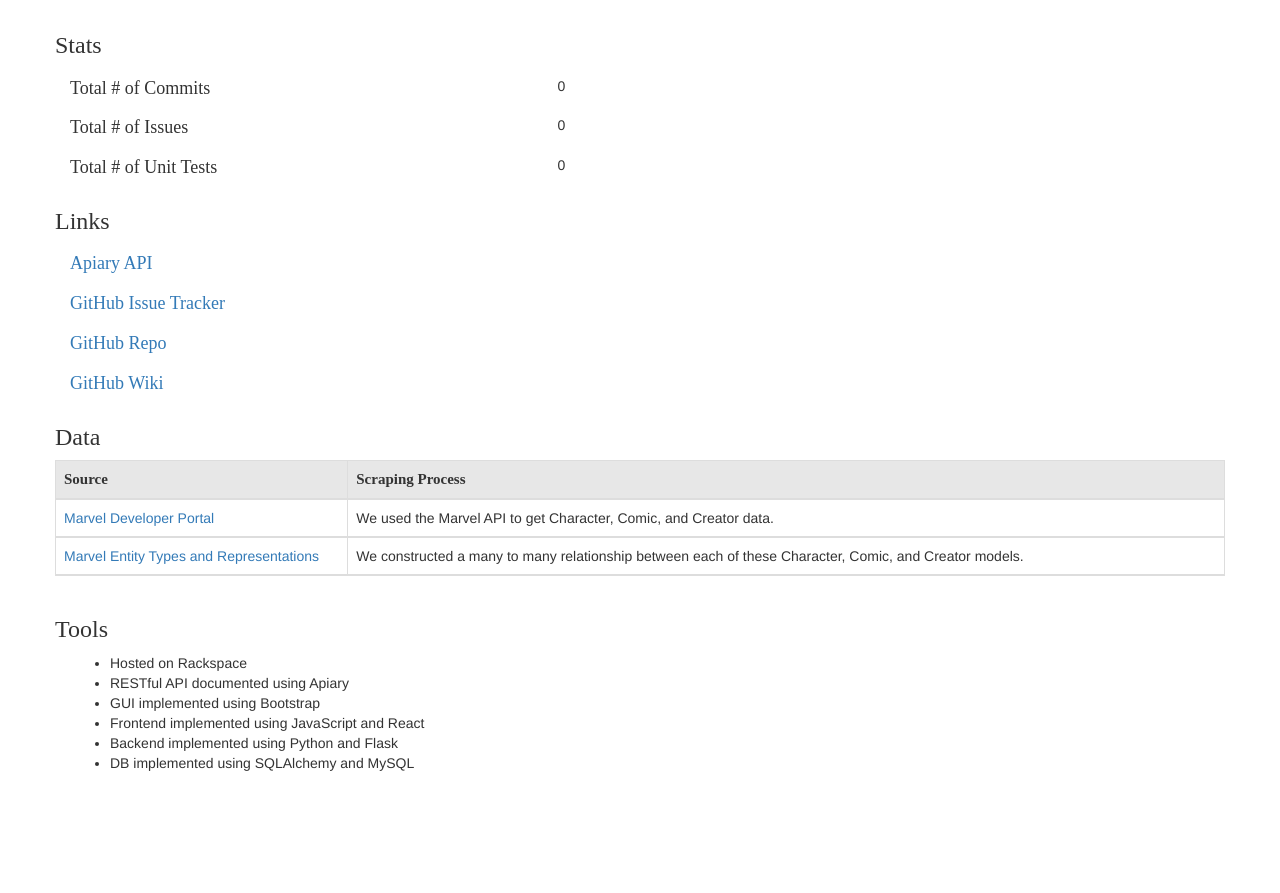
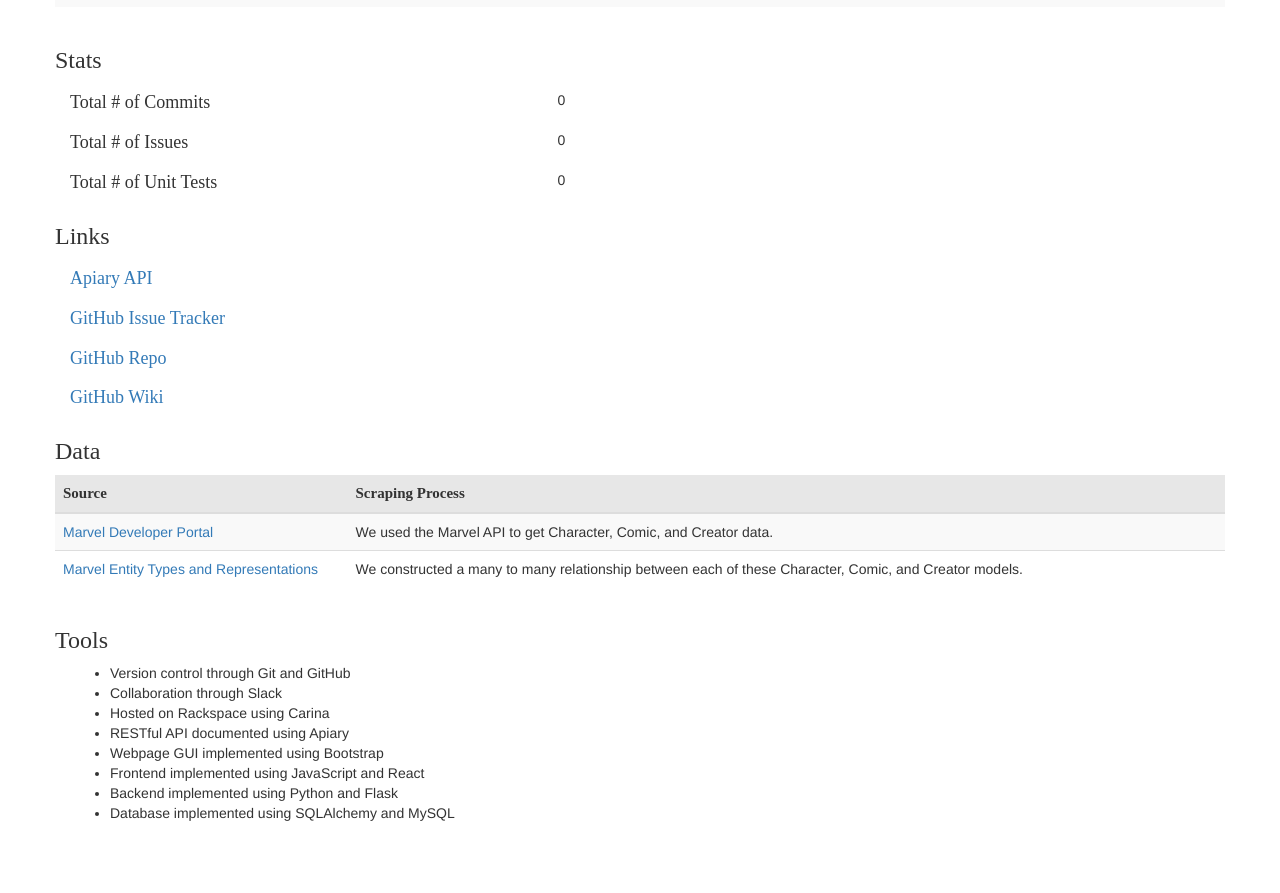
Before and after one commit to nicorobo/cs373-idb, a Flask app: page /about in a window 1280 px wide. Shown: the part 1196-2089 px from the top of the page. Before the commit the page ends 1967 px from the top, so only its background shows below. Run offline with Flask 2, Linux system fonts and the light colour scheme; some libraries are stand-ins or nearby versions; some web fonts are replaced.

Commit message:
Reformatted about.html; fixes broken About link. Fixes #16

```diff
--- a/app/templates/about.html
+++ b/app/templates/about.html
@@ -24,7 +24,7 @@
 				</div>
 				<ul class="nav navbar-nav">
 					<li class="active"><a href="/">Home <span class="sr-only">(current)</span></a></li>
-					<li><a href="/">About</a></li>
+					<li><a href="/about">About</a></li>
 				</ul>
 				<!-- Collect the nav links, forms, and other content for toggling -->
 				<div class="collapse navbar-collapse" id="bs-example-navbar-collapse-1">
@@ -46,8 +46,8 @@
 			<h3>Members</h3>
 		</div>
 		<div class = "row">
-			<div class = "table-responsive">
-				<table class = "table table-bordered">
+			<div class = "table">
+				<table class = "table table-striped">
 					<thead>
 						<tr>
 							<th class="col-xs-1">Name</th>
@@ -58,9 +58,11 @@
 							<th class="col-xs-1"># of Issues</th>
 							<th class="col-xs-1"># of Unit Tests</th>
 						</tr>
+					</thead>
+					<tbody>
 						<tr>
 							<td>Nick Roberts</td>
-							<td><img src="https://avatars2.githubusercontent.com/u/9059787?v=3&s=460" height="180" width="180" class="img-thumbnail"></td>
+							<td><img src="https://avatars0.githubusercontent.com/u/9059787?v=3&s=400" height="180" width="180" class="img-thumbnail"></td>
 							<td>I'm a senior with a passion for web development and the outdoors. I hope to merge the two and create tech for outdoor enthusiasts. I grew up in a suburb just North of Austin called Cedar Park. In my free time I climb and work on personal projects, and I'm excited to pursue these both after graduation!</td>
 							<td></td>
 							<td>0</td>
@@ -81,9 +83,13 @@
 						</tr>
 						<tr>
 							<td>Nathan Hotz</td>
-							<td><img src="NickPhoto.jpg" height="180" width="180" class="img-thumbnail"></td>
-							<td>Despite that I dislike hot weather, I was born an Austinite. I attended Patton Elementary, Clint Small Middle School, and S. F. Austin High School. I was a member of Boy Scout Troop 448, in which I achieved Eagle Rank. My eagle project was to design and build a rainwater collection system for Clint Small Middle school. While in middle and early high school, I passed time by creating games on the RPG Maker 2000. I began experimenting with C++ in my late high school years before attending the University of Texas at Austin.</td>
-							<td></td>
+							<td><img src="https://avatars0.githubusercontent.com/u/10901631?v=3&s=400" height="180" width="180" class="img-thumbnail"></td>
+							<td>Despite that I dislike hot weather, I was born an Austinite. I attended Patton Elementary, Clint Small Middle School,
+								and S. F. Austin High School. I was a member of Boy Scout Troop 448, in which I achieved Eagle Rank. My eagle project was
+								to design and build a rainwater collection system for Clint Small Middle school. While in middle and early high school,
+								I passed time by creating games on the RPG Maker 2000. I began experimenting with C++ in my late high school years before
+								attending the University of Texas at Austin. My interests include intelligence, physics, and philosophy.</td>
+							<td>About page design</td>
 							<td>0</td>
 							<td>0</td>
 							<td>0</td>
@@ -106,6 +112,7 @@
 							<td>0</td>
 							<td>0</td>
 						</tr>
+					<tbody>
 				</table>
 			</div>
 		</div>
@@ -137,6 +144,7 @@
 				<h5>0</h5>
 			</div>
 		</div>
+
 		<div class = "row">
 			<h3>Links</h3>
 		</div>
@@ -165,13 +173,15 @@
 			<h3>Data</h3>
 		</div>
 		<div class = "row">
-			<div class = "table-responsive">
-				<table class = "table table-bordered">
+			<div class = "table">
+				<table class = "table table-striped">
 					<thead>
 						<tr>
 							<th class="col-xs-3">Source</th>
 							<th class="col-xs-9">Scraping Process</th>
 						</tr>
+					</thead>
+					<tbody>
 						<tr>
 							<td><a href="http://developer.marvel.com/">Marvel Developer Portal</a></td>
 							<td>We used the Marvel API to get Character, Comic, and Creator data.</td>
@@ -180,7 +190,7 @@
 							<td><a href="http://developer.marvel.com/documentation/entity_types">Marvel Entity Types and Representations</a></td>
 							<td>We constructed a many to many relationship between each of these Character, Comic, and Creator models.</td>
 						</tr>
-					</thead>
+					</tbody>
 				</table>
 			</div>
 		</div>
@@ -191,12 +201,14 @@
 		<div class = "row">
 			<div class = "col-xs-12">
 				<ul>
-					<li>Hosted on Rackspace</li>
+					<li>Version control through Git and GitHub</li>
+					<li>Collaboration through Slack</li>
+					<li>Hosted on Rackspace using Carina</li>
 					<li>RESTful API documented using Apiary</li>
-					<li>GUI implemented using Bootstrap</li>
+					<li>Webpage GUI implemented using Bootstrap</li>
 					<li>Frontend implemented using JavaScript and React</li>
 					<li>Backend implemented using Python and Flask</li>
-					<li>DB implemented using SQLAlchemy and MySQL</li>
+					<li>Database implemented using SQLAlchemy and MySQL</li>
 				</ul>
 			</div>
 		</div>
@@ -205,5 +217,6 @@
 		<br>
 		<br>
 	</div>
+
 </body>
 </html>
```
